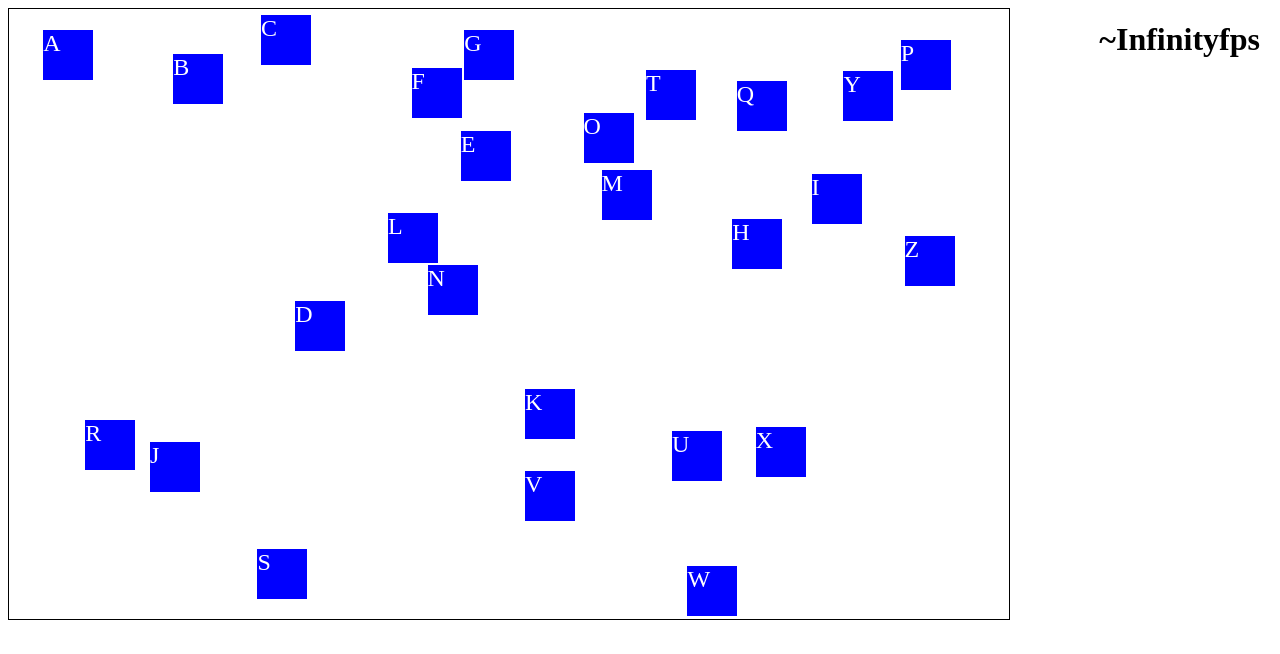
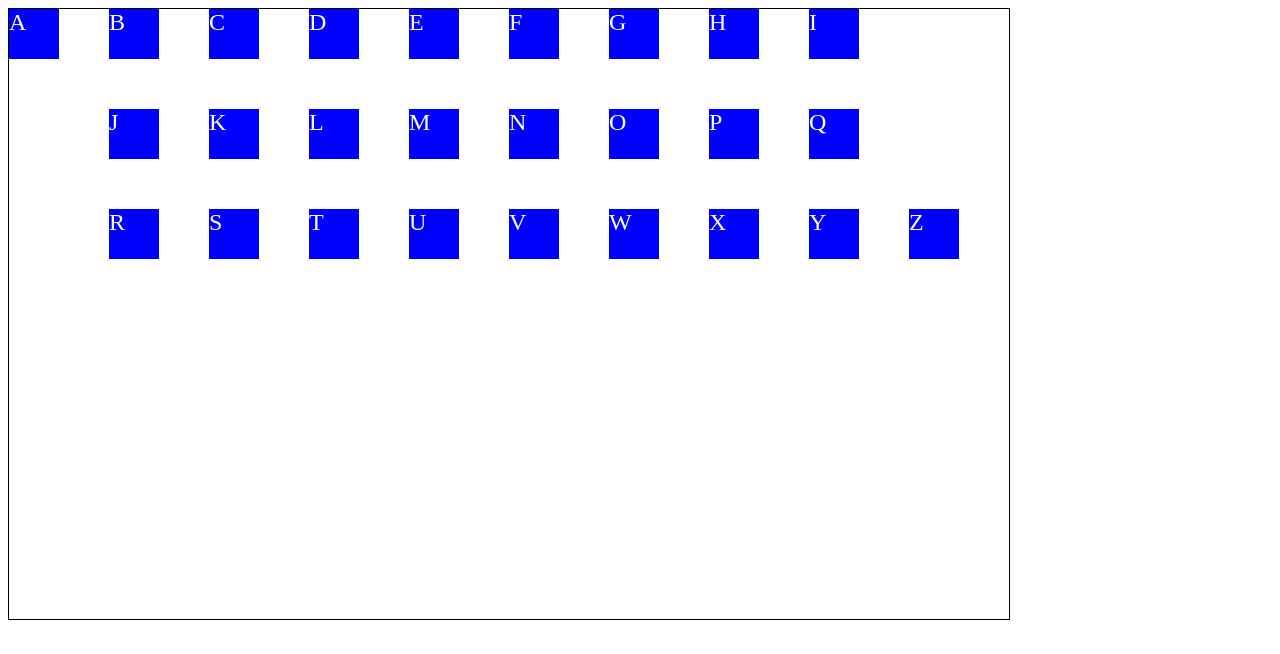
Before and after one commit to antiBaconMachine/JihadronCollider, a plain HTML site: page index.html in a window 1280 px wide. Drawn offline with Linux system fonts and the light colour scheme.

Commit message:
switchabletest pattern

```diff
--- a/index.html
+++ b/index.html
@@ -76,12 +76,25 @@
 								}
 
 								//Constant run
-								if (true) {
+								if (getUrlVars()["test"]) {
 										test();
 								}
 								},0);
 
 						})
+
+						function getUrlVars()
+						{
+							var vars = [], hash;
+							var hashes = window.location.href.slice(window.location.href.indexOf('?') + 1).split('&');
+							for(var i = 0; i < hashes.length; i++)
+							{
+								hash = hashes[i].split('=');
+								vars.push(hash[0]);
+								vars[hash[0]] = hash[1];
+							}
+							return vars;
+						}
 
 				</script>
 
```
